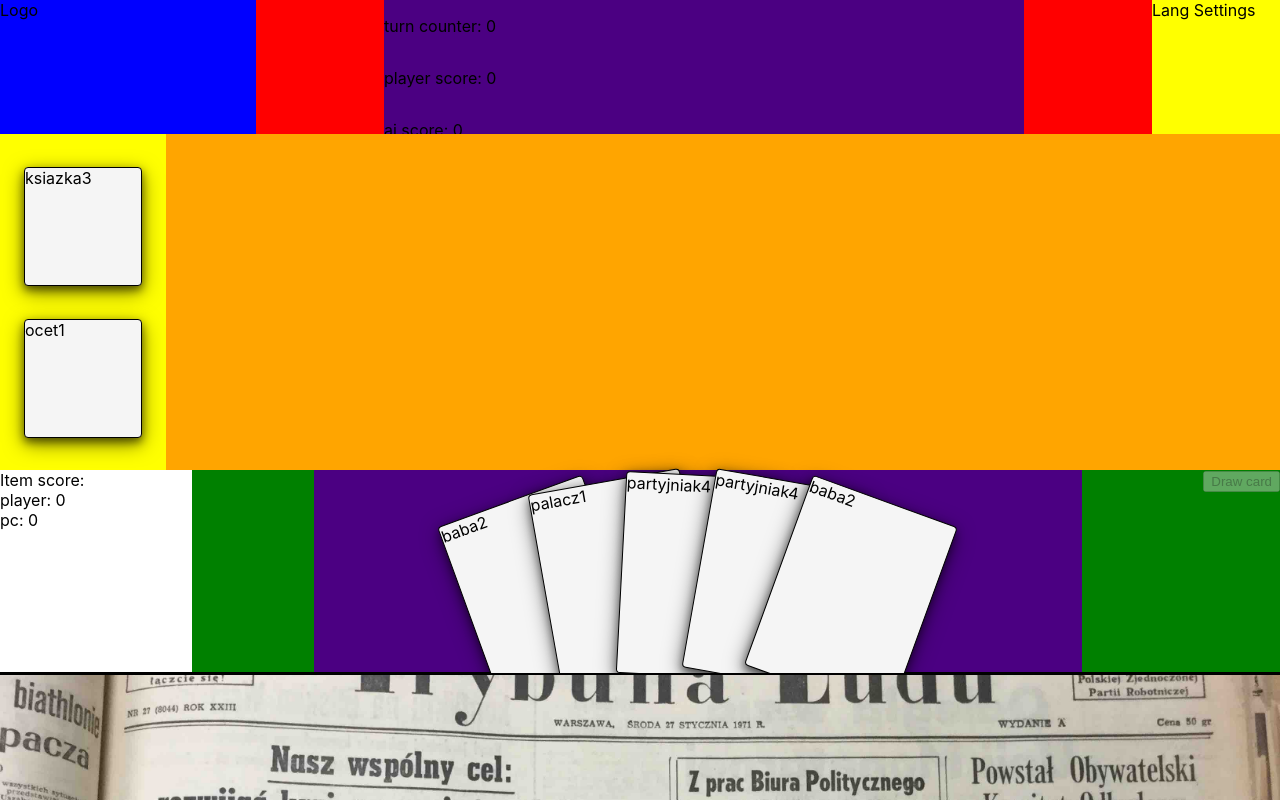
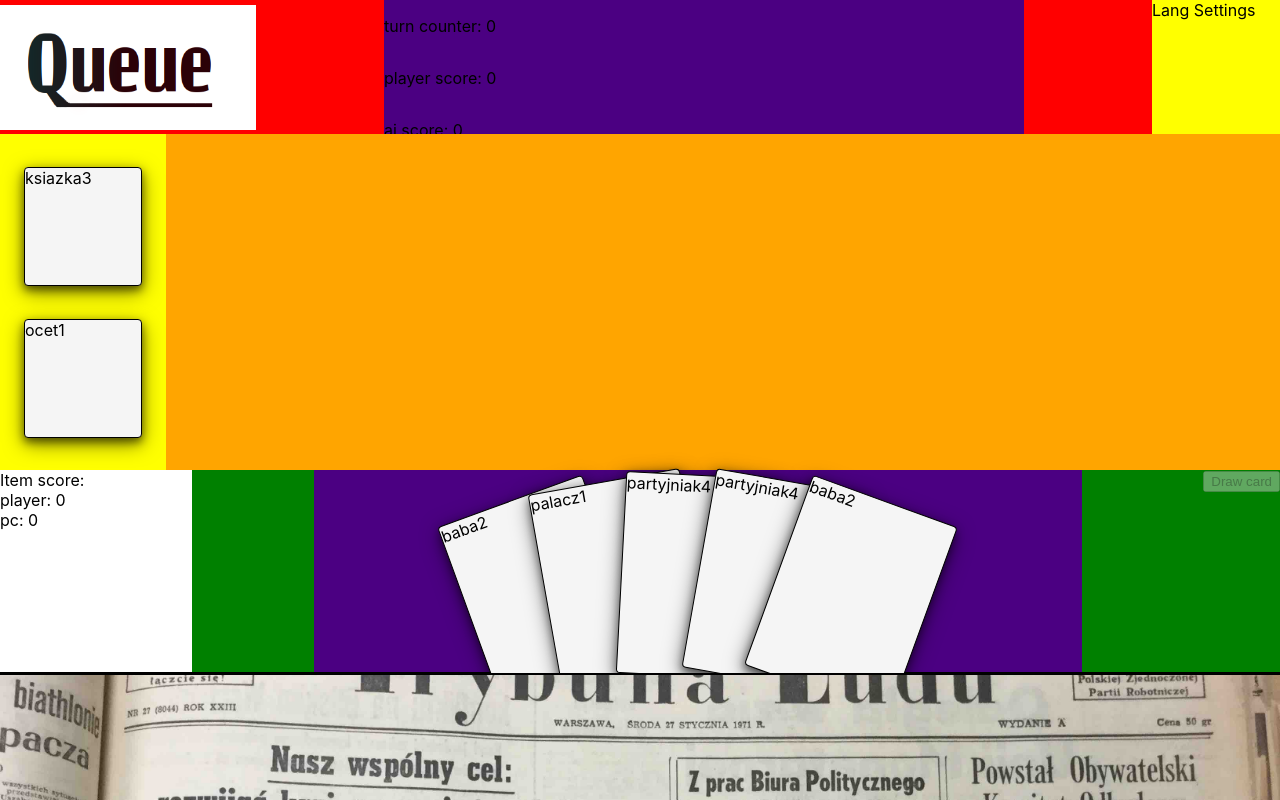
Before and after one commit to michalakweb/that-my-spot, a React (Create React App) app: page / in a window 1280 px wide. Built offline with nearby package versions, Linux system fonts and the light colour scheme.

Commit message:
added simple logo

```diff
--- a/src/components/header/Logo.js
+++ b/src/components/header/Logo.js
@@ -1,5 +1,5 @@
-import React from "react";
+import React from "react"
 
-const Logo = () => <div id="logo">Logo</div>;
+const Logo = () => <div id="logo"></div>
 
-export default Logo;
+export default Logo
--- a/src/styles/header.scss
+++ b/src/styles/header.scss
@@ -12,7 +12,8 @@
   display: flex;
   width: 20%;
   height: 100%;
-  background-color: blue;
+  background: center no-repeat url("../images/logo.png");
+  background-size: contain;
 }
 
 #game_info {
```
Also changed, not shown: src/images/logo.png (added).
